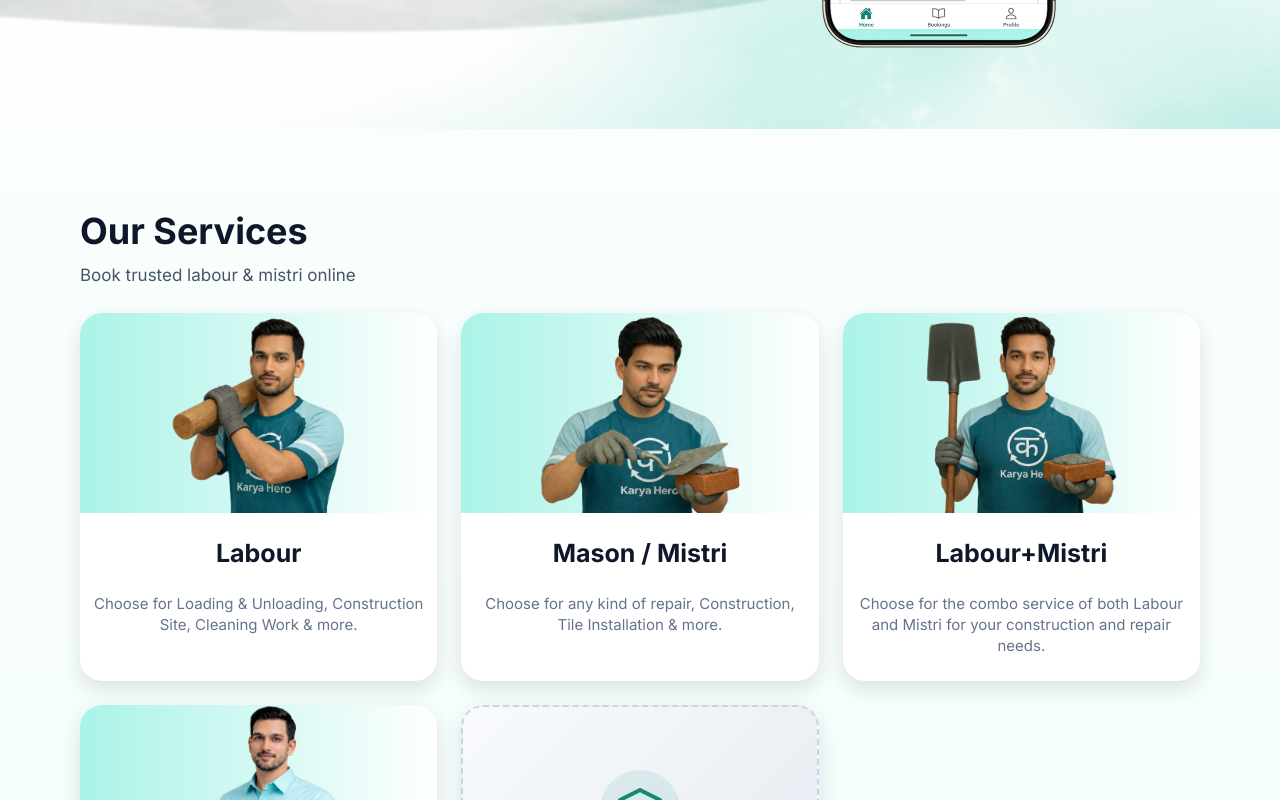
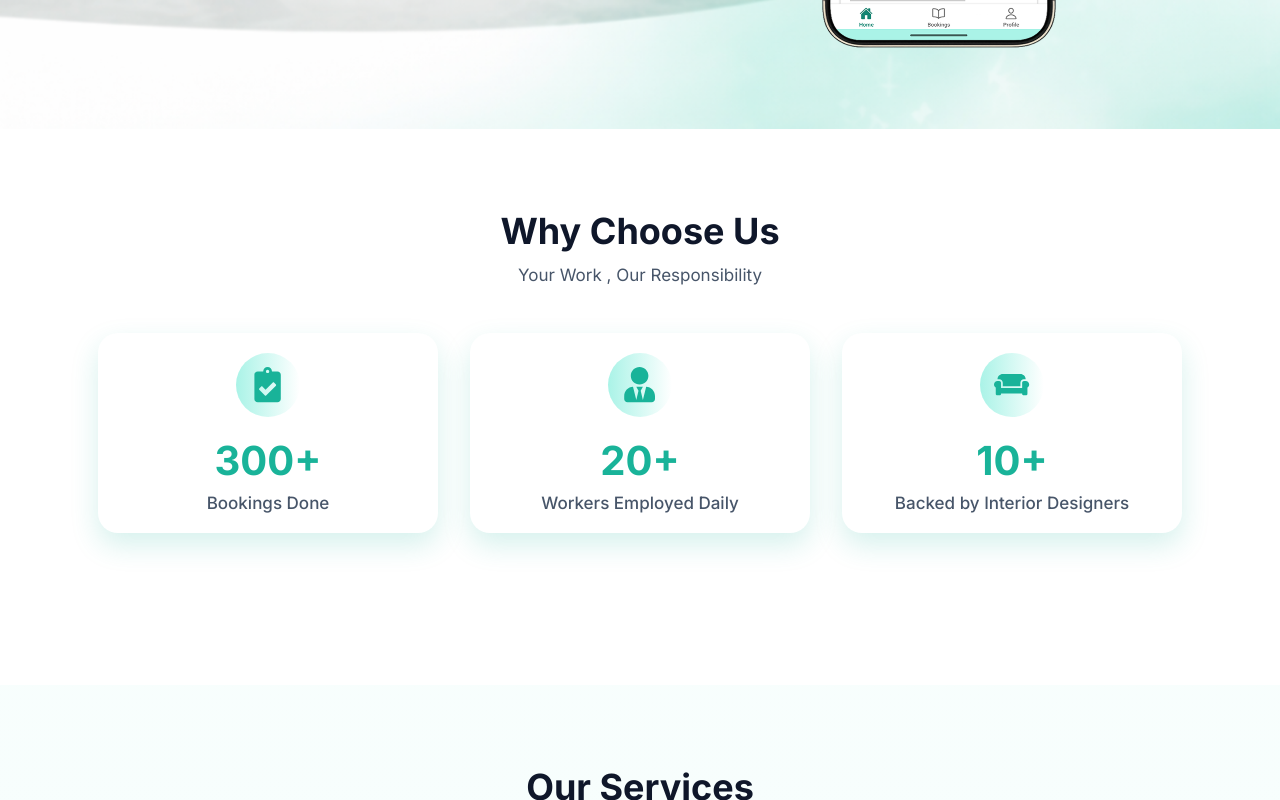
Before and after one commit to ShivankChaudhary/karya-sync-website, a Next.js app: page / in a window 1280 px wide. Shown: the part 600-1400 px from the top of the page. Built offline with nearby package versions, Linux system fonts and the light colour scheme.

Commit message:
Acheivements added

```diff
--- a/package.json
+++ b/package.json
@@ -13,7 +13,8 @@
     "framer-motion": "^12.33.0",
     "next": "16.1.6",
     "react": "19.2.3",
-    "react-dom": "19.2.3"
+    "react-dom": "19.2.3",
+    "react-icons": "^5.6.0"
   },
   "devDependencies": {
     "@tailwindcss/postcss": "^4",
--- a/src/app/page.tsx
+++ b/src/app/page.tsx
@@ -1,3 +1,4 @@
+import AchievementComp from "@/components/Achievements/AchievementComp";
 import Faq from "@/components/Faq/Faq";
 import Footer from "@/components/Footer/Footer";
 import Hero from "@/components/Hero/Hero";
@@ -15,6 +16,7 @@
       <Navbar links={navLinks} />
       <main>
         <Hero />
+        <AchievementComp />
         <Services />
         <Steps />
         {/* <Testimonials /> */}
--- /dev/null
+++ b/src/components/Achievements/AchievementComp.tsx
@@ -0,0 +1,42 @@
+import React from "react";
+import { FaClipboardCheck, FaUserTie, FaCouch } from "react-icons/fa";
+import styles from "./New.module.scss";
+const achievements = [
+  {
+    icon: <FaClipboardCheck />,
+    number: "300+",
+    label: "Bookings Done",
+  },
+  {
+    icon: <FaUserTie />,
+    number: "20+",
+    label: "Workers Employed Daily",
+  },
+  {
+    icon: <FaCouch />,
+    number: "10+",
+    label: "Backed by Interior Designers",
+  },
+];
+
+const AchievementComp = () => {
+  return (
+    <section className="section section--light-white" id="achievements">
+      <header className="section__header">
+        <h2 className="section__title">Why Choose Us</h2>
+        <p className="section__subtitle">Your Work , Our Responsibility</p>
+      </header>
+      <section className={styles.achievementSection}>
+        {achievements.map((item, idx) => (
+          <div className={styles.achievementCard} key={idx}>
+            <div className={styles.iconWrapper}>{item.icon}</div>
+            <div className={styles.number}>{item.number}</div>
+            <div className={styles.label}>{item.label}</div>
+          </div>
+        ))}
+      </section>
+    </section>
+  );
+};
+
+export default AchievementComp;
--- /dev/null
+++ b/src/components/Achievements/New.module.scss
@@ -0,0 +1,70 @@
+@use "@/styles/variable" as *;
+
+.achievementSection {
+  display: flex;
+  flex-direction: row;
+  justify-content: center;
+  align-items: stretch;
+  gap: 2rem;
+  margin: 3rem 0;
+  flex-wrap: wrap;
+}
+
+.achievementCard {
+  background: $color-white;
+  border-radius: $radius-card;
+  box-shadow: 0 12px 28px rgba(25, 179, 153, 0.18);
+  padding: $padding-card 2.5rem;
+  text-align: center;
+  flex: 1 1 250px;
+  min-width: 250px;
+  max-width: 340px;
+  display: flex;
+  flex-direction: column;
+  align-items: center;
+  transition: transform 0.2s;
+  // border: 2px solid $color-dark-secondary;
+  margin-bottom: 1.5rem;
+
+  &:hover {
+    transform: translateY(-8px) scale(1.03);
+    box-shadow: 0 12px 28px rgba(25, 179, 153, 0.18);
+  }
+}
+
+.iconWrapper {
+  width: 64px;
+  height: 64px;
+  display: flex;
+  align-items: center;
+  justify-content: center;
+  background: $gradient-darker-secondary-white;
+  border-radius: 50%;
+  margin-bottom: 1.2rem;
+  font-size: 2.2rem;
+  color: $color-dark-secondary;
+}
+
+.number {
+  font-size: 2.5rem;
+  font-weight: $font-weight-bold;
+  color: $color-dark-secondary;
+  margin-bottom: 0.5rem;
+}
+
+.label {
+  font-size: $font-size-body;
+  color: $color-text-secondary;
+  font-weight: $font-weight-medium;
+}
+
+@media (max-width: 900px) {
+  .achievementSection {
+    flex-direction: column;
+    align-items: center;
+    gap: 1.5rem;
+  }
+  .achievementCard {
+    max-width: 90vw;
+  }
+}
--- a/src/components/Faq/Faq.tsx
+++ b/src/components/Faq/Faq.tsx
@@ -1,6 +1,8 @@
+import { FaClipboardCheck } from "react-icons/fa";
 import styles from "./Faq.module.scss";
 
 import { faqs } from "@/data/siteData";
+import { BiChevronDown } from "react-icons/bi";
 
 export default function Faq() {
   return (
@@ -18,7 +20,9 @@
               <summary className={styles.summary}>
                 <span className={styles.badge}>{index + 1}</span>
                 <span className={styles.question}>{faq.question}</span>
-                <span className={styles.icon}>−</span>
+                <span className={styles.icon}>
+                  <BiChevronDown />
+                </span>
               </summary>
               <p className={`text-body ${styles.answer}`}>{faq.answer}</p>
             </details>
--- a/src/components/Navbar/Navbar.module.scss
+++ b/src/components/Navbar/Navbar.module.scss
@@ -25,7 +25,7 @@
 }
 
 .pill {
-  width: 73%;
+  width: 84%;
   display: grid;
   grid-template-columns: auto 1fr;
   align-items: center;
--- a/src/components/Services/Services.module.scss
+++ b/src/components/Services/Services.module.scss
@@ -4,14 +4,15 @@
 
 .section {
   :global(.section__header) {
-    text-align: left;
+    text-align: center;
     margin-bottom: 28px;
     font-size: $font-size-hero;
     font-weight: $font-weight-bold;
   }
 
   :global(.section__subtitle) {
-    max-width: 520px;
+    //max-width: 520px;
+    text-align: center;
   }
 }
 
--- a/src/data/siteData.ts
+++ b/src/data/siteData.ts
@@ -19,6 +19,7 @@
 
 export const navLinks = [
   { label: "Services", href: "#services" },
+  { label: "Why Us", href: "#achievements" },
   { label: "How it works", href: "#steps" },
   { label: "FAQs", href: "#faqs" },
   { label: "Contact Us", href: "/contact-us" },
```
Also changed, not shown: 2 other files (tests, documents, lock files or other folders).
